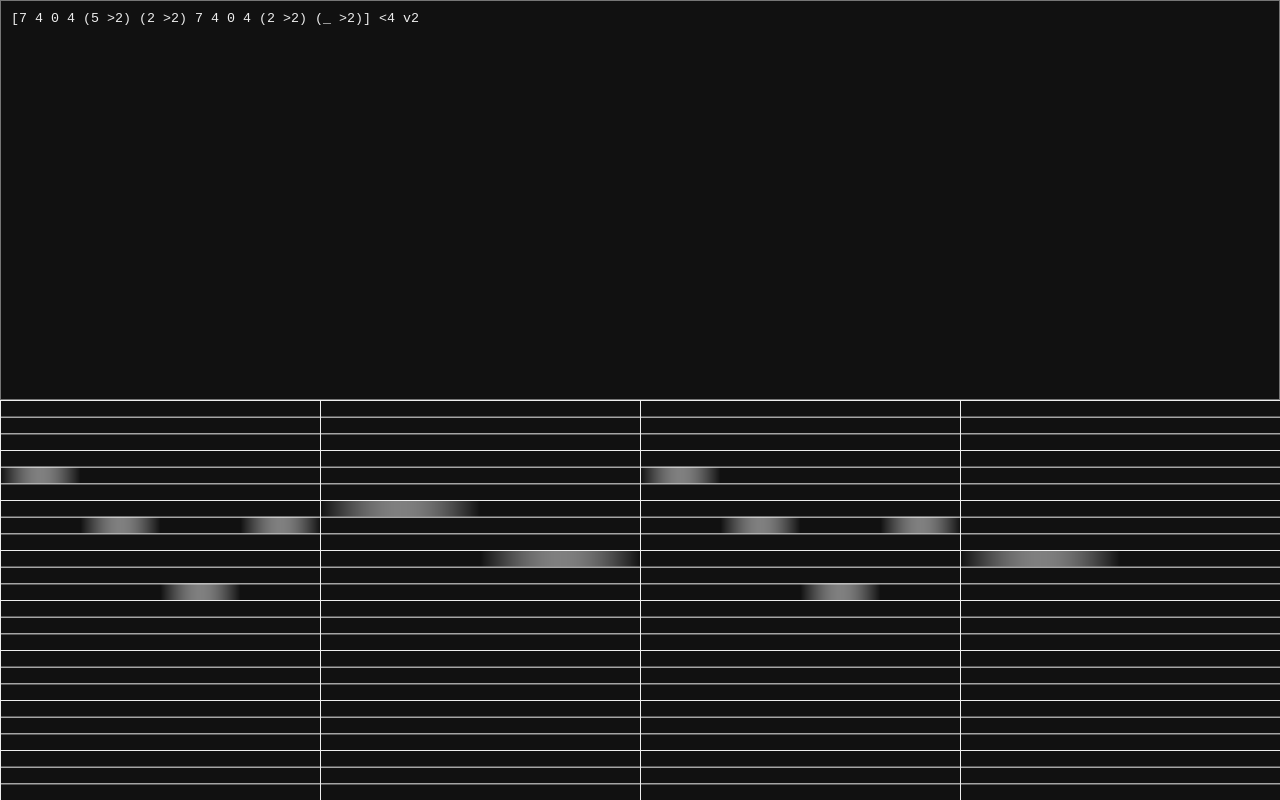
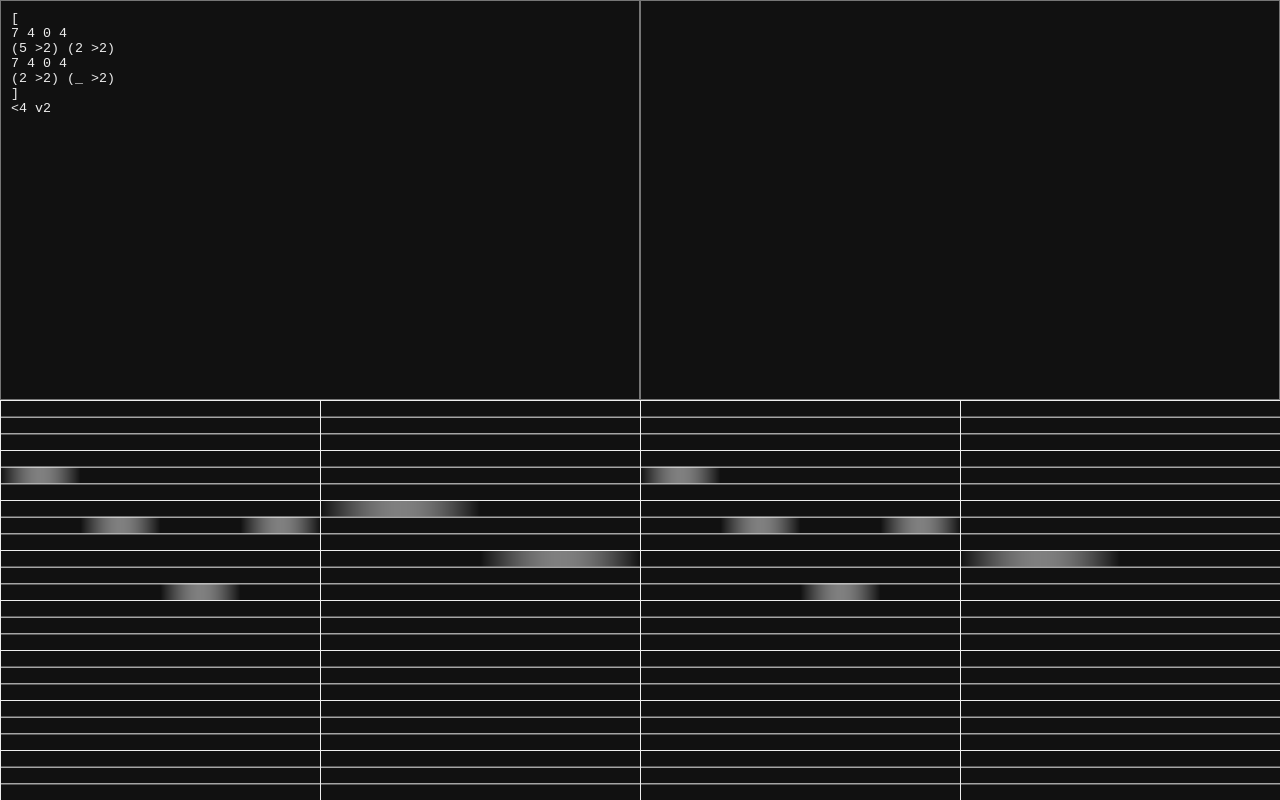
Before and after one commit to Alex-Fischman/oidua, a plain HTML site: page index.html in a window 1280 px wide. Drawn offline with Linux system fonts and the light colour scheme.

Commit message:
added builtin error console

```diff
--- a/index.css
+++ b/index.css
@@ -9,11 +9,13 @@ html, body, textarea, canvas {
 	color: #EEE;
 }
 
-#input, #canvas {
+textarea, #canvas {
 	height: 50%;
 }
 
-#input {
+textarea {
+	width: 50%;
 	resize: none;
 	padding: 10px;
+	float: left;
 }
--- a/index.html
+++ b/index.html
@@ -7,7 +7,14 @@
 	<link href="index.css" rel="stylesheet"></link>
 </head>
 <body>
-	<textarea id="input">[7 4 0 4 (5 >2) (2 >2) 7 4 0 4 (2 >2) (_ >2)] <4 v2</textarea>
+	<textarea id="input" spellcheck="false">[
+7 4 0 4
+(5 >2) (2 >2)
+7 4 0 4
+(2 >2) (_ >2)
+]
+<4 v2</textarea>
+	<textarea id="console" spellcheck="false" readonly></textarea>
 	<canvas id="canvas"></canvas>
 	<script src="index.js"></script>
 </body>
--- a/index.js
+++ b/index.js
@@ -62,8 +62,14 @@ const scales = {
 };
 
 const input = document.getElementById("input");
+const console = document.getElementById("console");
+console.clear = () => console.value = "";
+console.error = text => console.value += `${text}\n`;
+
 let song;
 const parse = () => {
+	console.clear();
+
 	const parseNumber = string =>
 		string === '0'? 0:
 		string === '1'? 1:
@@ -95,7 +101,8 @@ const parse = () => {
 				else if (a === '{') stack.push(Song.parallel(...parse(o, '}')));
 				else {
 					const b = parseNumber(input.value[o.i]);
-					     if (a === "<") stack.push(stack.pop().length(1 / b));
+					if (b === null) console.error(`invalid parameter ${input.value[o.i]}`);
+					else if (a === "<") stack.push(stack.pop().length(1 / b));
 					else if (a === ">") stack.push(stack.pop().length(b));
 					else if (a === "^") stack.push(stack.pop().volume(b));
 					else if (a === "v") stack.push(stack.pop().volume(1 / b));
@@ -103,6 +110,7 @@ const parse = () => {
 				}
 			}
 		}
+		if (target) console.error(`missing ${target}`);
 		return stack;
 	}
 
```
